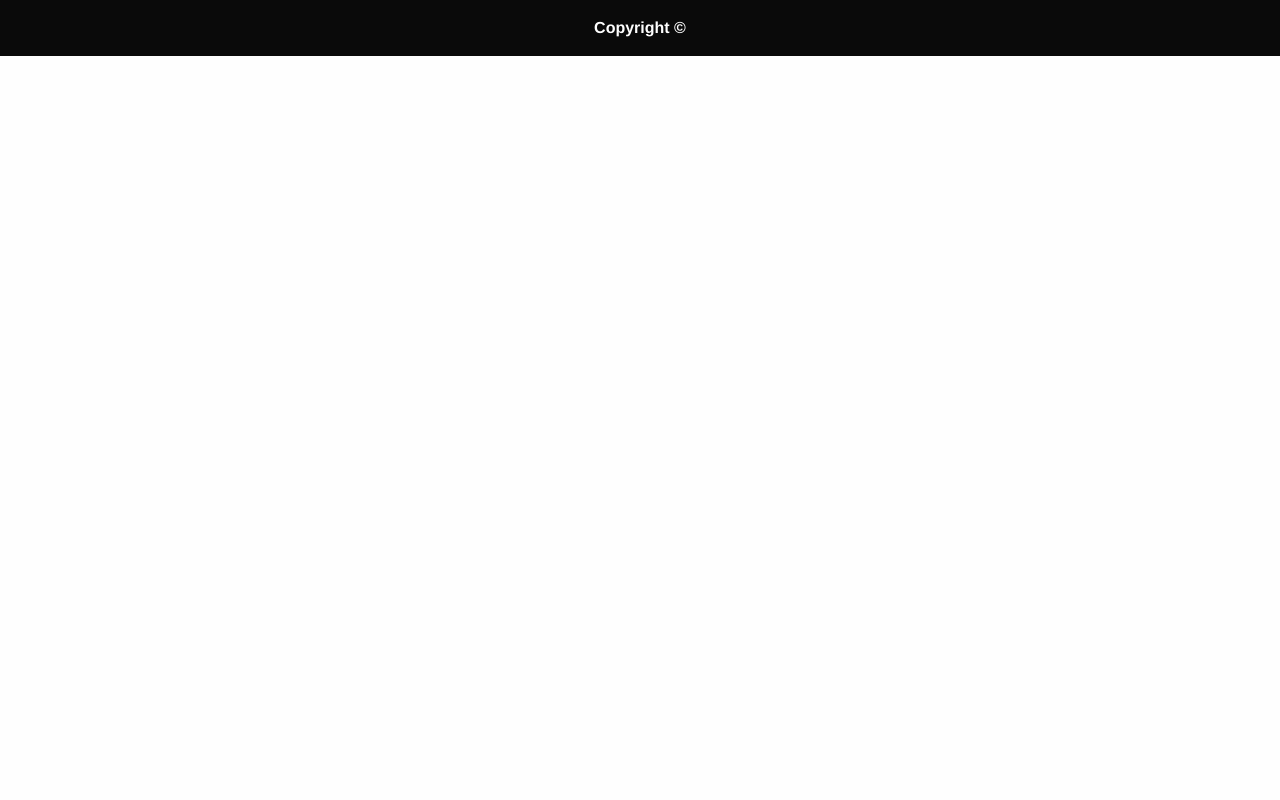
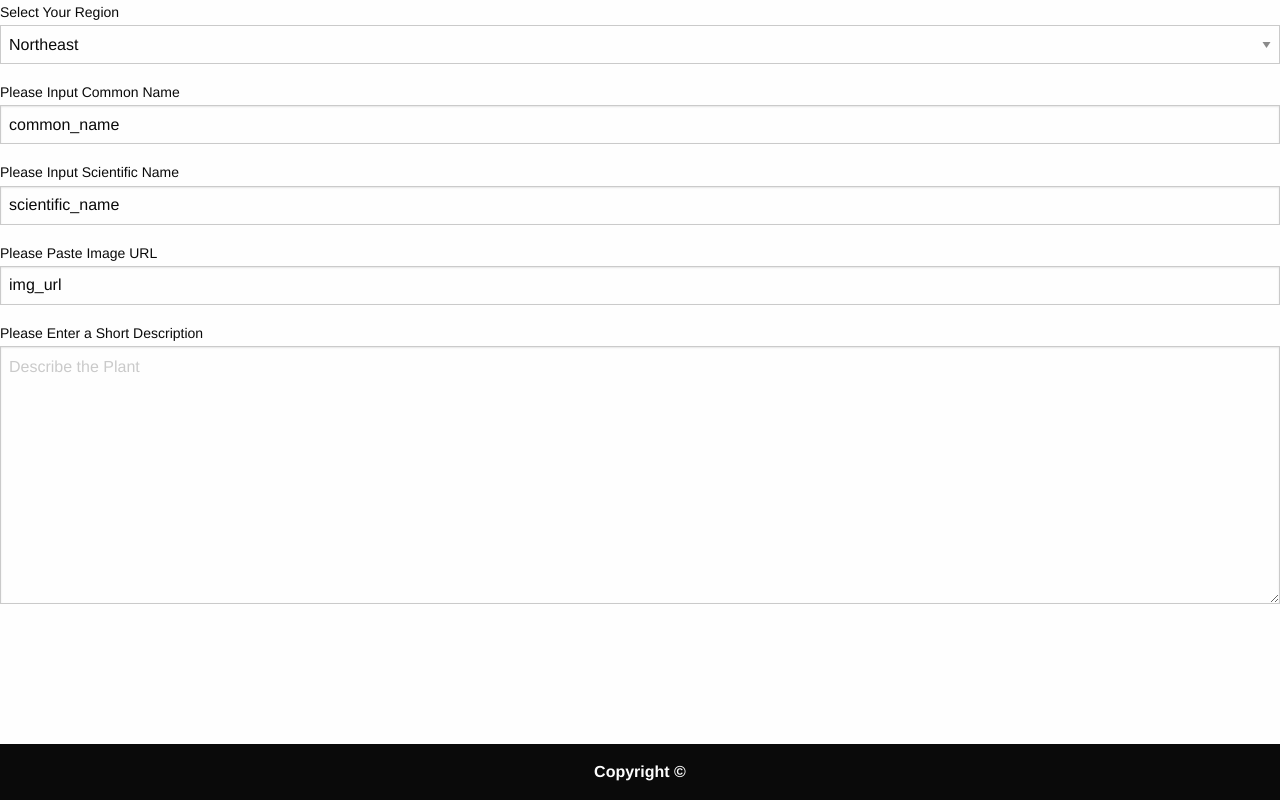
Before and after one commit to pierceforfears/plan-it-perennial, a plain HTML site: page public/addFlower.html in a window 1280 px wide. Drawn offline with nearby package versions, Linux system fonts and the light colour scheme.

Commit message:
fixed semantic errors on CSS sheet and adds the form to addFlower.html

```diff
--- a/public/addFlower.html
+++ b/public/addFlower.html
@@ -20,6 +20,46 @@
     <title>Add Flowers</title>
   </head>
   <body>
+    <form>
+      <label>Select Your Region</label>
+      <select>
+        <option value="1">Northeast</option>
+        <option value="2">Mid-Atlantic</option>
+        <option value="3">Southeast</option>
+        <option value="4">Florida</option>
+        <option value="5">Great Lakes</option>
+        <option value="6">Midwest</option>
+        <option value="7">Southern Plains</option>
+        <option value="8">Northern Plains</option>
+        <option value="9">Mountain</option>
+        <option value="10">Southwest</option>
+        <option value="11">California</option>
+        <option value="12">Maritime Northwest</option>
+        <option value="13">Hawaii</option>
+        <option value="14">Alaska</option>
+      </select>
+      <label
+        >Please Input Common Name
+        <input type="text" value="common_name" placeholder="Enter Here" />
+      </label>
+      <label
+        >Please Input Scientific Name
+        <input type="text" value="scientific_name" placeholder="Enter Here" />
+      </label>
+      <label
+        >Please Paste Image URL
+        <input type="text" value="img_url" placeholder="Paste Here" />
+      </label>
+      <label>
+        Please Enter a Short Description
+        <textarea
+          value="description"
+          cols="30"
+          rows="10"
+          placeholder="Describe the Plant"
+        ></textarea>
+      </label>
+    </form>
     <footer class="footer">
       <div class="title-bar align-center">
         <div class="title-bar">
--- a/public/css/style.css
+++ b/public/css/style.css
@@ -117,8 +117,10 @@ a.southEast:hover {
   border-radius: 5px;
   padding: 5px;
   font-family: arial;
+}
 
 .footer {
   position: fixed;
   bottom: 0;
   width: 100%;
+}
```
